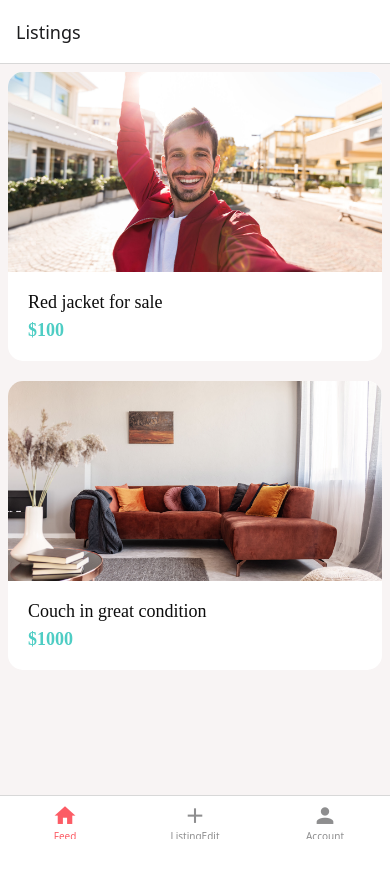
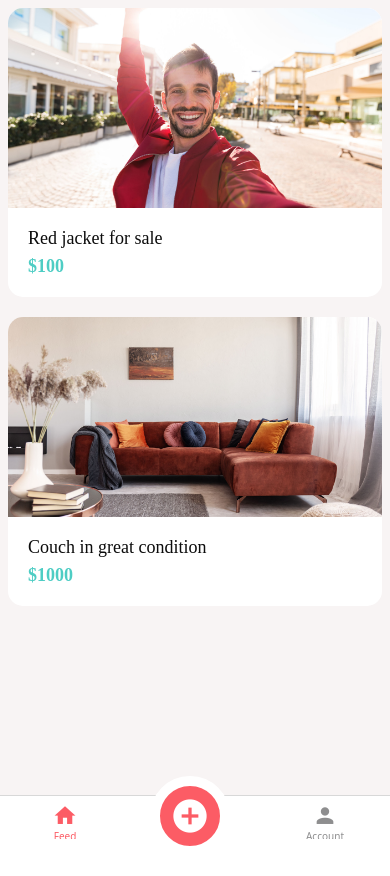
Before and after one commit to Hussain-hamim/donewithit, a React Native app: screen /Feed in a window 390 px wide. Before the commit the page ends 844 px from the top, so only its background shows below. Built offline with nearby package versions, Linux system fonts and the light colour scheme.

Commit message:
beautify tabs

```diff
--- /dev/null
+++ b/app/navigation/AccountNavigator.js
@@ -0,0 +1,17 @@
+import { createStackNavigator } from "@react-navigation/stack";
+import React from "react";
+import AccountScreen from "../screens/AccountScreen";
+import MessagesScreen from "../screens/MessagesScreen";
+
+const Stack = createStackNavigator();
+
+const AccountNavigator = () => {
+  return (
+    <Stack.Navigator>
+      <Stack.Screen name="Account" component={AccountScreen} />
+      <Stack.Screen name="Messages" component={MessagesScreen} />
+    </Stack.Navigator>
+  );
+};
+
+export default AccountNavigator;
--- a/app/navigation/AppNavigator.js
+++ b/app/navigation/AppNavigator.js
@@ -1,11 +1,11 @@
 import { createBottomTabNavigator } from "@react-navigation/bottom-tabs";
-import ListingsScreen from "../screens/ListingsScreen";
 import { MaterialCommunityIcons } from "@expo/vector-icons";
 import ListingEditScreen from "../screens/ListingEditScreen";
-import AccountScreen from "../screens/AccountScreen";
 
 import React from "react";
 import FeedNavigator from "./FeedNavigator";
+import AccountNavigator from "./AccountNavigator";
+import NewListingButton from "./NewListingButton";
 
 const Tabs = createBottomTabNavigator();
 
@@ -25,16 +25,27 @@ const AppNavigator = () => {
       <Tabs.Screen
         name="ListingEdit"
         component={ListingEditScreen}
-        options={{
+        options={({ navigation }) => ({
+          headerShown: false,
+          tabBarButton: () => (
+            <NewListingButton
+              onPress={() => navigation.navigate("ListingEdit")}
+            />
+          ),
           tabBarIcon: ({ color, size }) => (
-            <MaterialCommunityIcons name="plus" color={color} size={size} />
+            <MaterialCommunityIcons
+              name="plus-circle"
+              color={color}
+              size={size}
+            />
           ),
-        }}
+        })}
       />
       <Tabs.Screen
         name="Account"
-        component={AccountScreen}
+        component={AccountNavigator}
         options={{
+          headerShown: false,
           tabBarIcon: ({ color, size }) => (
             <MaterialCommunityIcons name="account" color={color} size={size} />
           ),
--- a/app/navigation/FeedNavigator.js
+++ b/app/navigation/FeedNavigator.js
@@ -8,8 +8,16 @@ const Stack = createStackNavigator();
 const FeedNavigator = () => {
   return (
     <Stack.Navigator mode="modal">
-      <Stack.Screen name="Listings" component={ListingsScreen} />
-      <Stack.Screen name="ListingDetails" component={ListingDetailsScreen} />
+      <Stack.Screen
+        name="Listings"
+        component={ListingsScreen}
+        options={{ headerShown: false }}
+      />
+      <Stack.Screen
+        name="ListingDetails"
+        component={ListingDetailsScreen}
+        // options={{ headerShown: false }}
+      />
     </Stack.Navigator>
   );
 };
--- /dev/null
+++ b/app/navigation/NewListingButton.js
@@ -0,0 +1,36 @@
+import React from "react";
+import { View, StyleSheet, TouchableOpacity } from "react-native";
+import { MaterialCommunityIcons } from "@expo/vector-icons";
+
+import colors from "../config/colors";
+
+function NewListingButton({ onPress }) {
+  return (
+    <TouchableOpacity onPress={onPress}>
+      <View style={styles.container}>
+        <MaterialCommunityIcons
+          name="plus-circle"
+          color={colors.white}
+          size={40}
+        />
+      </View>
+    </TouchableOpacity>
+  );
+}
+
+const styles = StyleSheet.create({
+  container: {
+    alignItems: "center",
+    backgroundColor: colors.primary,
+    borderColor: colors.white,
+    borderRadius: 40,
+    borderWidth: 10,
+    bottom: 20,
+    height: 80,
+    justifyContent: "center",
+    width: 80,
+    right: -20,
+  },
+});
+
+export default NewListingButton;
--- a/app/screens/AccountScreen.js
+++ b/app/screens/AccountScreen.js
@@ -20,10 +20,11 @@ const menuItems = [
       name: "email",
       backgroundColor: colors.secondary,
     },
+    targetScreen: "Messages",
   },
 ];
 
-function AccountScreen(props) {
+function AccountScreen({ navigation }) {
   return (
     <Screen style={styles.screen}>
       <View style={styles.container}>
@@ -47,6 +48,7 @@ function AccountScreen(props) {
                   backgroundColor={item.icon.backgroundColor}
                 />
               }
+              onPress={() => navigation.navigate(item.targetScreen)}
             />
           )}
         />
```
